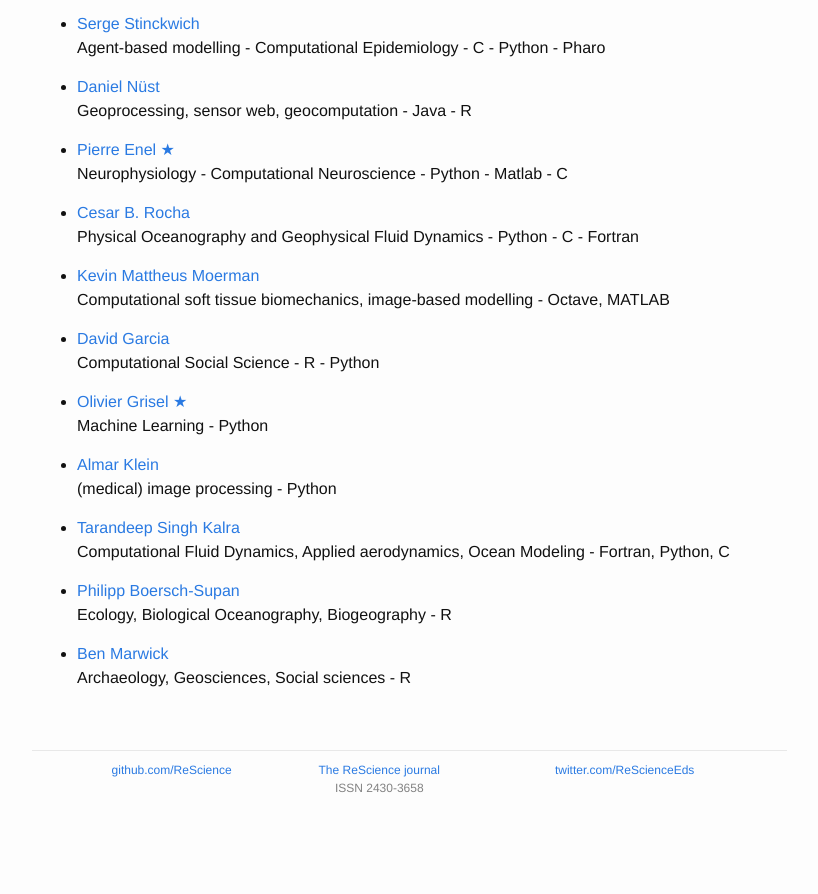
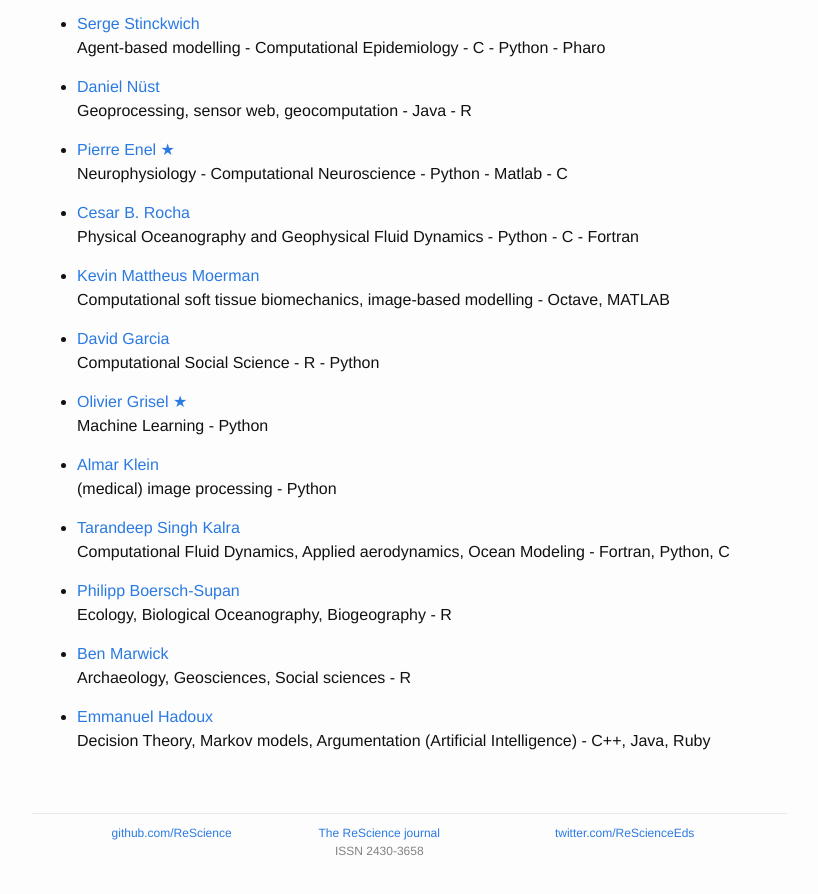
Before and after one commit to ReScience/rescience.github.io, a Jekyll site: the page built from 04-board.md, in a window 1280 px wide and 900 px high, scrolled down 2967 px. Shown: the top 894 px of the window, without its empty margins (223-1041 px from the left). Built offline with Jekyll 4.4.1, drawn with Linux system fonts in a browser that asks for light colours; before the commit the page ends 3804 px from its top, so only the background shows below that.

Commit message:
Updated board

```diff
--- a/04-board.md
+++ b/04-board.md
@@ -186,3 +186,7 @@ accepts submissions in other open source languages.
 
 * [Ben Marwick](https://github.com/benmarwick)
   Archaeology, Geosciences, Social sciences - R
+
+* [Emmanuel Hadoux](https://github.com/ehadoux)
+  Decision Theory, Markov models, Argumentation (Artificial Intelligence) -
+  C++, Java, Ruby
```
